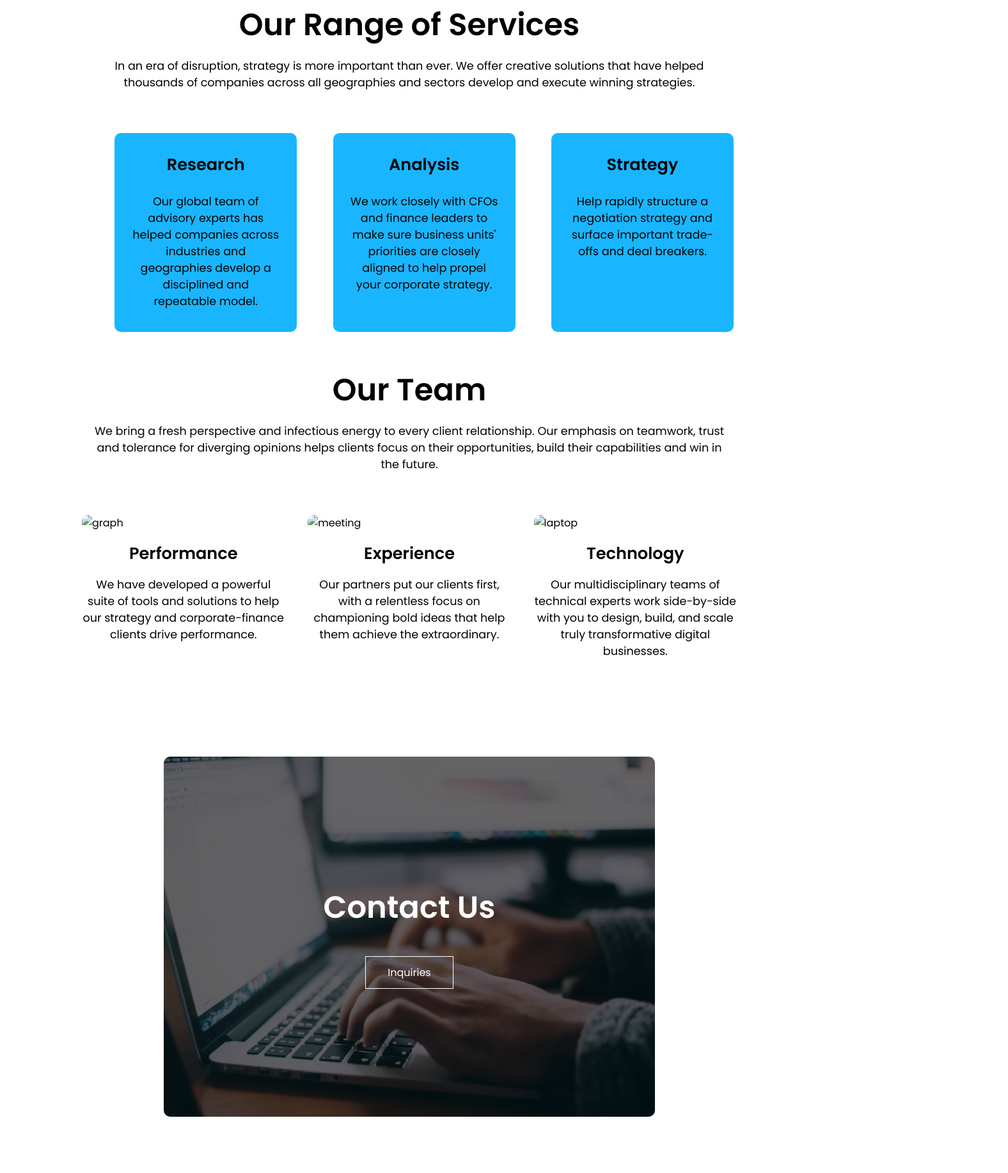
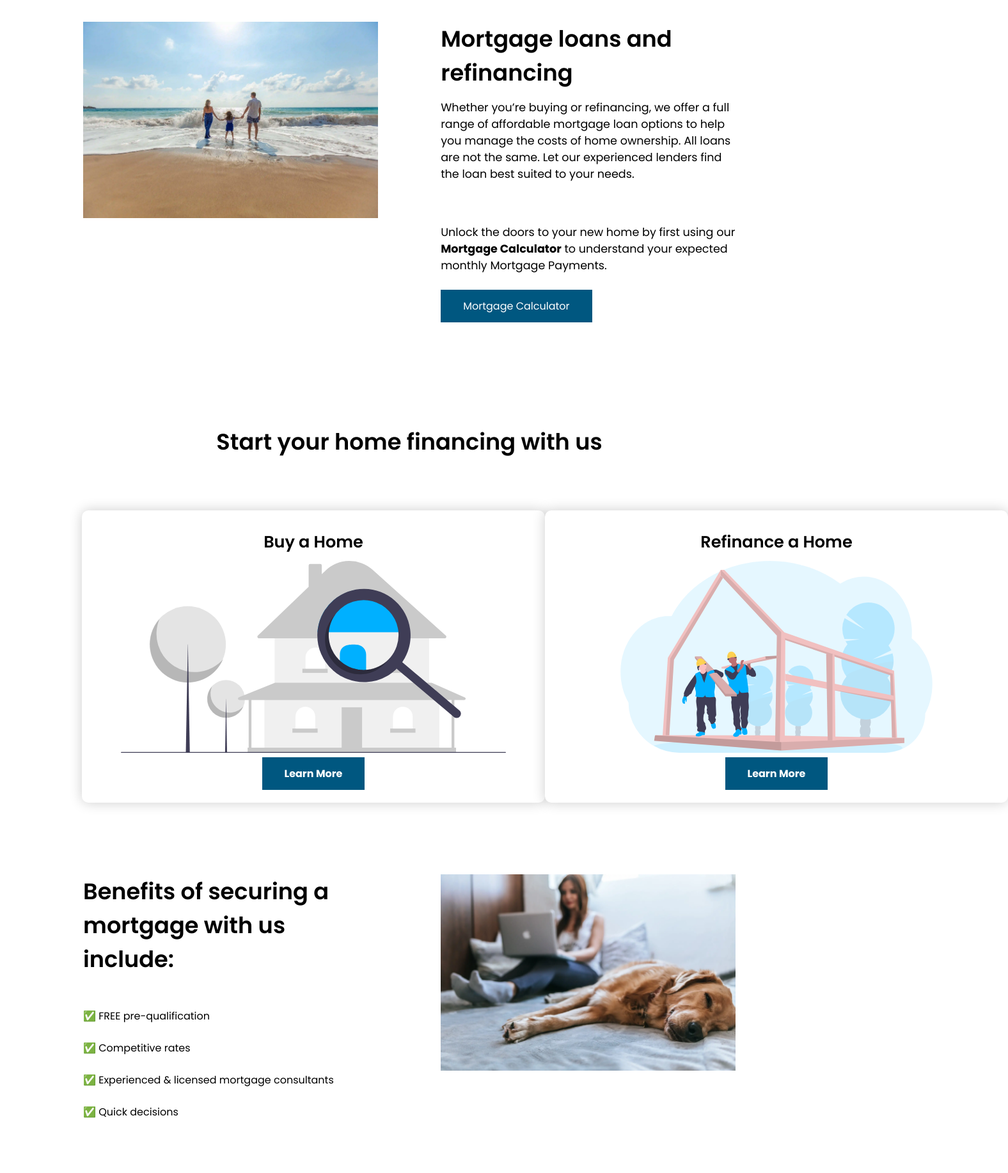
Before and after one commit to dan-chui/banksie-loans, a plain HTML site: page pages/mortgages.html in a window 1280 px wide. Shown: the part 477-2311 px from the top of the page at 64% size, 1576 px wide, since content can reach past the window. Drawn offline with Linux system fonts and the light colour scheme; files whose address does not match are found by name.

Commit message:
edit mortgage page

```diff
--- a/pages/calculator.css
+++ b/pages/calculator.css
@@ -6,7 +6,8 @@
   --active-color: #3465bf;
   --title-color: #1d57c2;
   --range-bg-color: rgba(213, 216, 226, 255);
-  --links-color: #39a4b3;
+  --links-color: #005780;
+  --results-color: #665b5b;
 }
 html {
   font-family: -apple-system, BlinkMacSystemFont, "Segoe UI", Roboto, Oxygen,
@@ -19,7 +20,7 @@ nav {
   padding: 2px 6px;
   justify-content: space-between;
   align-items: center;
-  background-color: #373f4c;
+  background-color: #b3b1b1;
 }
 
 nav img {
@@ -48,7 +49,6 @@ nav i.fa.fa-window-close {
 .nav-links ul li {
   list-style: none;
   display: inline-block;
-  /* margin-top: 30px; */
   padding: 8px 12px;
   position: relative;
 }
@@ -56,22 +56,31 @@ nav i.fa.fa-window-close {
 .nav-links ul li a {
   color: white;
   text-decoration: none;
-  font-size: 20px;
+  font-size: 24px;
+  transition: all 0.2s ease-in-out;
 }
 
-.nav-links ul li::after {
-  content: "";
-  width: 0%;
-  height: 2px;
-  background: var(--links-color);
-  display: block;
-  margin: 5px 0;
-  transition: 0.5s;
+.nav-links ul li a:hover {
+  color: var(--links-color);
 }
 
-.nav-links ul li:hover::after {
-  width: 100%;
+.btn-rounded {
+  border: solid;
+  padding: 7px 26px;
+  text-align: center;
+  color: white;
+  background: var(--links-color);
+  border-radius: 40px;
 }
+
+.btn-rounded:hover {
+  padding: 7px 26px;
+  text-align: center;
+  color: var(--box-color);
+  background: white;
+  border-radius: 40px;
+}
+
 .top-header {
   display: flex;
   justify-content: space-between;
@@ -138,7 +147,7 @@ nav i.fa.fa-window-close {
 }
 .form-group__range-slide-container {
   width: calc(100% - 95px);
-  display: flex;
+  /* display: flex; */
 }
 .form-group__range-slide {
   width: 100%;
@@ -212,6 +221,8 @@ nav i.fa.fa-window-close {
   transform: scale(1.02);
   box-shadow: inset 0 -3em 3em rgba(200, 200, 200, 0.1),
     0 0 0 2px rgb(255, 255, 255), 0.3em 0.3em 1em rgba(170, 169, 169, 0.9);
+  color: var(--dark_text_color);
+  background-color: white;
 }
 .mg-page__right {
   width: 70%;
@@ -240,7 +251,7 @@ nav i.fa.fa-window-close {
   position: absolute;
   height: 100%;
   width: 100%;
-  background-color: #66330c;
+  background-color: var(--results-color);
   display: flex;
   justify-content: center;
   align-items: center;
--- a/pages/mortgages.html
+++ b/pages/mortgages.html
@@ -38,77 +38,148 @@
       <h1>Services</h1>
     </section>
 
-    <!-- Services -->
-    <section class="services">
-      <h1>Our Range of Services</h1>
-      <p>
-        In an era of disruption, strategy is more important than ever. We offer
-        creative solutions that have helped thousands of companies across all
-        geographies and sectors develop and execute winning strategies.
-      </p>
+    <!-- About -->
+    <section class="about-us">
       <div class="row">
-        <div class="services1-col">
-          <h3>Research</h3>
+        <div class="about-col">
+          <img src="/assets/family.webp" alt="family" />
+        </div>
+        <div class="about-col">
+          <h2>Mortgage loans and refinancing</h2>
           <p>
-            Our global team of advisory experts has helped companies across
-            industries and geographies develop a disciplined and repeatable
-            model.
+            Whether you’re buying or refinancing, we offer a full range of
+            affordable mortgage loan options to help you manage the costs of
+            home ownership. All loans are not the same. Let our experienced
+            lenders find the loan best suited to your needs.
           </p>
-        </div>
-        <div class="services1-col">
-          <h3>Analysis</h3>
+          <br />
           <p>
-            We work closely with CFOs and finance leaders to make sure business
-            units' priorities are closely aligned to help propel your corporate
-            strategy.
+            Unlock the doors to your new home by first using our
+            <span><strong>Mortgage Calculator</strong></span> to understand your
+            expected monthly Mortgage Payments.
           </p>
-        </div>
-        <div class="services1-col">
-          <h3>Strategy</h3>
-          <p>
-            Help rapidly structure a negotiation strategy and surface important
-            trade-offs and deal breakers.
-          </p>
+          <a href="/pages/calculator.html" class="hero-btn2"
+            >Mortgage Calculator</a
+          >
         </div>
       </div>
     </section>
 
-    <!-- Team -->
+    <!-- Services -->
+    <section class="services">
+      <h2>Start your home financing with us</h2>
+      <p></p>
+      <div class="row">
+        <div class="products-col">
+          <div class="products-card">
+            <h3>Buy a Home</h3>
+            <img src="/assets/house_searching.svg" alt="house_searching" />
+            <strong
+              ><a href="/pages/contact.html" class="hero-btn2"
+                >Learn More</a
+              ></strong
+            >
+          </div>
+        </div>
+        <div class="products-col">
+          <div class="products-card">
+            <h3>Refinance a Home</h3>
+            <img
+              src="/assets/under_construction.svg"
+              alt="under_construction"
+            />
+            <strong
+              ><a href="/pages/contact.html" class="hero-btn2"
+                >Learn More</a
+              ></strong
+            >
+          </div>
+        </div>
+      </div>
+    </section>
 
-    <section class="team">
-      <h1>Our Team</h1>
-      <p>
-        We bring a fresh perspective and infectious energy to every client
-        relationship. Our emphasis on teamwork, trust and tolerance for
-        diverging opinions helps clients focus on their opportunities, build
-        their capabilities and win in the future.
-      </p>
+    <!-- About -->
+    <section class="about-us">
+      <div class="row">
+        <div class="about-col">
+          <h2>Benefits of securing a mortgage with us include:</h2>
+          <ul>
+            <br />
+            <br />
+            ✅
+            <li class="check-mark">FREE pre-qualification</li>
+            <br />
+            <br />
+            ✅
+            <li class="check-mark">Competitive rates</li>
+            <br />
+            <br />
+            ✅
+            <li class="check-mark">
+              Experienced & licensed mortgage consultants
+            </li>
+            <br />
+            <br />
+            ✅
+            <li class="check-mark">Quick decisions</li>
+          </ul>
+        </div>
+        <div class="about-col">
+          <img src="/assets/relaxing.webp" alt="relaxing" />
+        </div>
+      </div>
+    </section>
 
+    <!-- CTA -->
+    <section class="mortgage-calculator">
+      <h1>Mortgage Calculator</h1>
+      <a href="/pages/calculator.html" class="hero-btn">Get Started</a>
+    </section>
+
+    <!-- About -->
+    <section class="about-us">
       <div class="row">
-        <div class="team-col">
-          <img src="/assets/graph.webp" alt="graph" />
-          <h3>Performance</h3>
-          <p>
-            We have developed a powerful suite of tools and solutions to help
-            our strategy and corporate-finance clients drive performance.
-          </p>
+        <div class="about-col">
+          <img src="/assets/money-plant.webp" alt="money-plant" />
         </div>
-        <div class="team-col">
-          <img src="/assets/meeting.webp" alt="meeting" />
-          <h3>Experience</h3>
-          <p>
-            Our partners put our clients first, with a relentless focus on
-            championing bold ideas that help them achieve the extraordinary.
-          </p>
-        </div>
-        <div class="team-col">
-          <img src="/assets/laptop.webp" alt="laptop" />
-          <h3>Technology</h3>
-          <p>
-            Our multidisciplinary teams of technical experts work side-by-side
-            with you to design, build, and scale truly transformative digital
-            businesses.
-          </p>
+        <div class="about-col">
+          <h2>Types of Loans we offer:</h2>
+          <ul>
+            <br />
+            <br />
+            <li class="check-mark">
+              • Conventional Financing – Fixed rate and adjustable-rate mortgage
+              options
+            </li>
+            <br />
+            <br />
+            <li class="check-mark">
+              • FHA – Low downpayment/full seller assist
+            </li>
+            <br />
+            <br />
+            <li class="check-mark">
+              • VA – No downpayment financing/full seller assist
+            </li>
+            <br />
+            <br />
+            <li class="check-mark">
+              • PHFA Programs – First-time homebuyer loans, FHA loans,
+              low-downpayment
+            </li>
+            <br />
+            <br />
+            <li class="check-mark">
+              • Jumbo/Non-QM – Fixed rate and adjustable mortgages
+            </li>
+            <br />
+            <br />
+            <li class="check-mark">
+              • USDA – No downpayment financing/full seller assist/designed for
+              Rural Housing
+            </li>
+            <br />
+          </ul>
         </div>
       </div>
     </section>
--- a/style.css
+++ b/style.css
@@ -324,13 +324,6 @@ h3 {
 
 /* Products */
 
-.row1 {
-  margin-top: 2%;
-  display: flex;
-  justify-content: space-between;
-  align-items: center;
-}
-
 .products-col {
   flex-basis: 48%;
   background: white;
@@ -506,6 +499,24 @@ h3 {
   user-select: none;
 }
 
+/* Mortgage Calculator */
+.mortgage-calculator {
+  margin: 100px auto;
+  width: 60%;
+  background-image: linear-gradient(rgba(0, 0, 0, 0.6), rgba(0, 0, 0, 0.6)),
+    url(/assets/caclulator.webp);
+  background-position: center;
+  background-size: cover;
+  border-radius: 10px;
+  text-align: center;
+  padding: 200px 0;
+}
+
+.mortgage-calculator h1 {
+  color: white;
+  margin-bottom: 1px;
+}
+
 /* About Us */
 
 .sub-header1 {
@@ -531,12 +542,21 @@ h3 {
   padding: 30px 2px;
 }
 
+.about-col ul {
+  list-style-type: none;
+}
+
 .about-col img {
   width: 100%;
 }
 
 .about-col p {
   padding: 15px 0 25px;
+}
+
+.check-mark {
+  display: inline-block;
+  flex-wrap: nowrap;
 }
 
 /* Contact Us */
```
Also changed, not shown: pages/calculator.html (+18 -14 lines), pages/savings.html (+0 -35 lines), assets/caclulator.webp (added), assets/credit-cards.webp (deleted), assets/home-ownership.webp (deleted), assets/house_searching.svg (added), assets/money-plant.webp (added), assets/relaxing.webp (added), assets/under_construction.svg (added).
